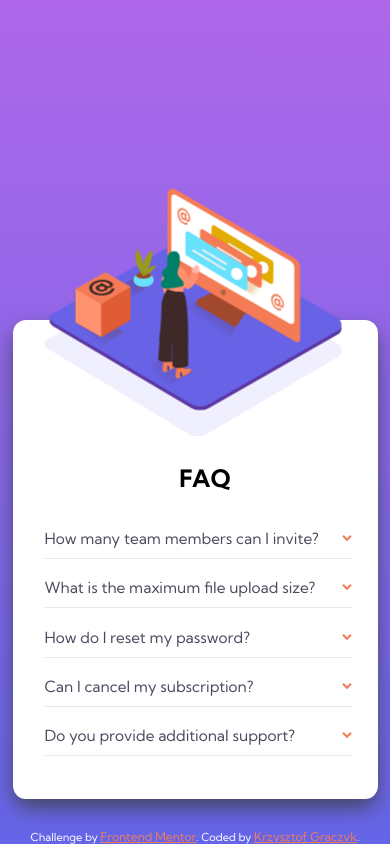
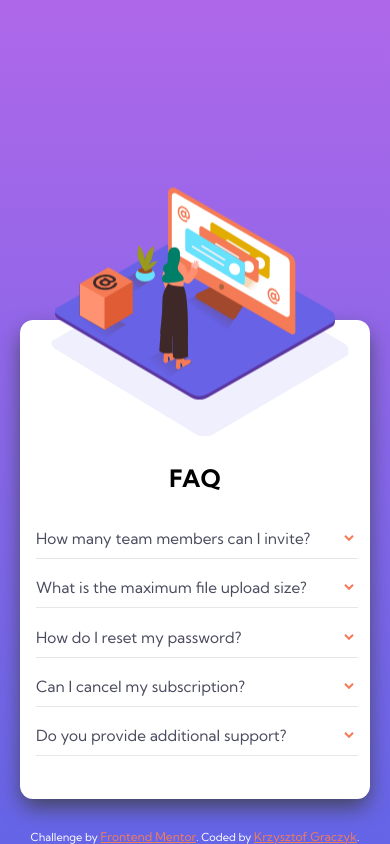
Before and after one commit to Magic-Cookiee/faq-accordion-card-main, a plain HTML site: page index.html in a window 390 px wide. Drawn offline with Linux system fonts and the light colour scheme.

Commit message:
Update styles.css
Fixed mobile view

```diff
--- a/styles.css
+++ b/styles.css
@@ -179,8 +179,8 @@ hr {
     }
     .card {
         margin: 0 auto;
-        max-width: 365px;
-        min-width: 365px;
+        max-width: 350px;
+        min-width: 350px;
         flex-wrap: wrap;
     }
     .woman-mobile {
@@ -196,7 +196,6 @@ hr {
 
     .card-faq {
         width:100%;
-        margin-left: 20px;
     }
 
     .card-faq h1 {
@@ -207,12 +206,12 @@ hr {
     .card-faq .question,
     .answer,
     hr {
-        padding-right: 26px;
-        margin-left: 12px;
+        padding-right: 16px;
+        margin-left: 16px;
         font-size: 1.28em;
     }
     hr{
-        width: 89%;
+        width: 92%;
     }
 
     .answer {
```
